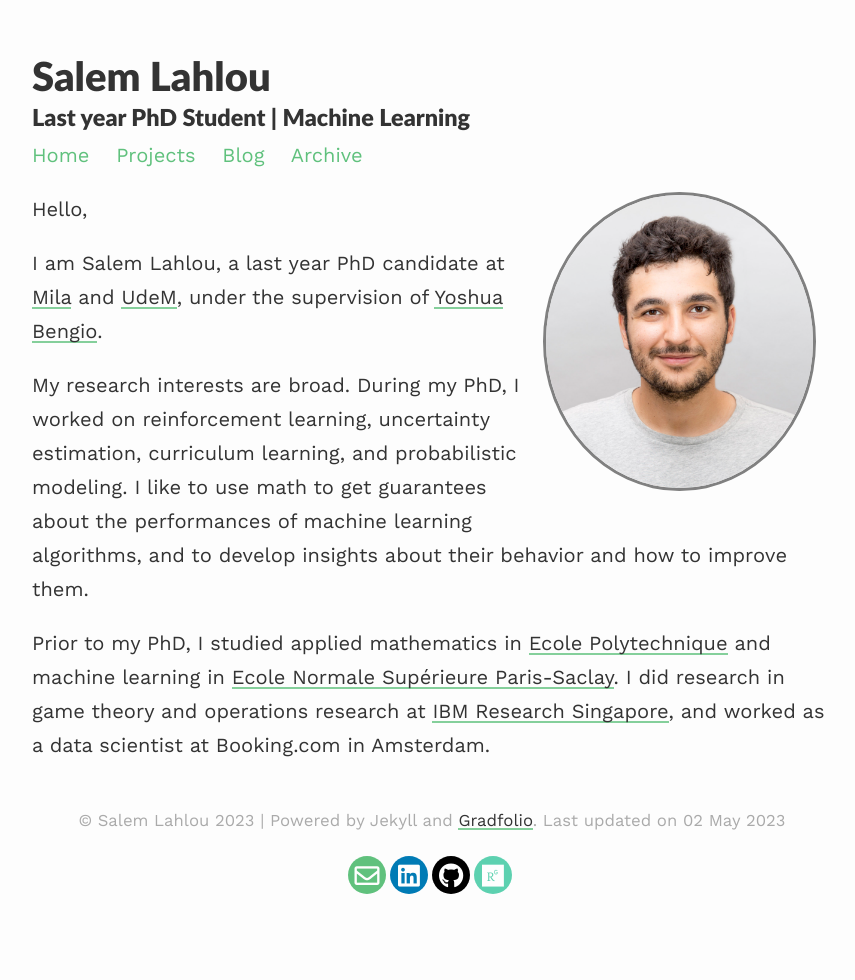
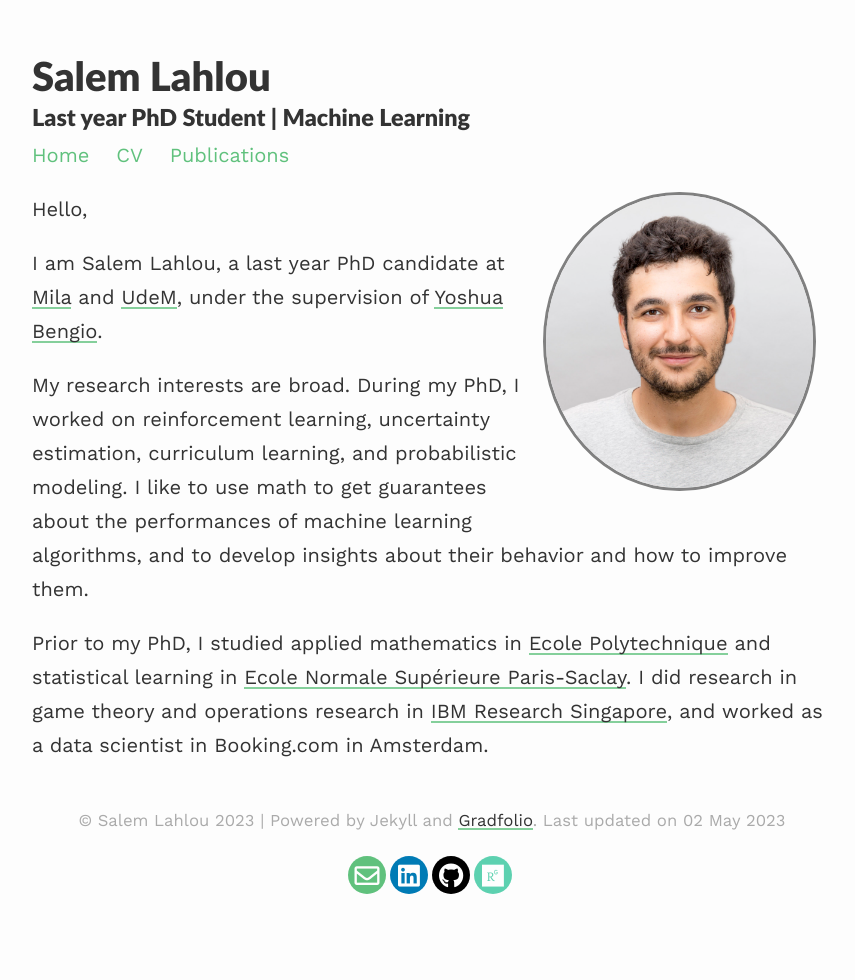
Before and after one commit to saleml/saleml.github.io, a Jekyll site: the page built from index.md, in a window 1280 px wide. Shown: the whole page, without its empty margins (208-1063 px from the left). Built offline with Jekyll 4.4.1, drawn with Linux system fonts in a browser that asks for light colours; nearby versions of some CDN libraries.

Commit message:
add cv/pubs

```diff
--- a/_includes/navigation.html
+++ b/_includes/navigation.html
@@ -1,6 +1,8 @@
 <div class="links scroll">
         <a href="{{site.baseurl}}/">Home</a>
-        <a href="{{site.baseurl}}/projects/">Projects</a>
+        <a href="{{site.baseurl}}/cv/cv.pdf" target=”_blank”>CV</a>
+        <a href="https://scholar.google.com/citations?user=xLSkCrIAAAAJ&hl=fr&oi=ao" target=”_blank”>Publications</a>
+        <!-- <a href="{{site.baseurl}}/projects/">Projects</a>
         <a href="{{site.baseurl}}/blog/">Blog</a>
-        <a href="{{site.baseurl}}/archive/">Archive</a>
+        <a href="{{site.baseurl}}/archive/">Archive</a> -->
 </div>
--- a/index.md
+++ b/index.md
@@ -13,4 +13,4 @@ I am Salem Lahlou, a last year PhD candidate at [Mila](https://mila.quebec/en/){
 
 My research interests are broad. During my PhD, I worked on reinforcement learning, uncertainty estimation, curriculum learning, and probabilistic modeling. I like to use math to get guarantees about the performances of machine learning algorithms, and to develop insights about their behavior and how to improve them.
 
-Prior to my PhD, I studied applied mathematics in [Ecole Polytechnique](https://www.polytechnique.edu/){:target="_blank"} and machine learning in [Ecole Normale Supérieure Paris-Saclay](https://ens-paris-saclay.fr/){:target="_blank"}. I did research in game theory and operations research at [IBM Research Singapore](https://researcher.watson.ibm.com/researcher/view_group.php?id=8131){:target="_blank"}, and worked as a data scientist at Booking.com in Amsterdam.
+Prior to my PhD, I studied applied mathematics in [Ecole Polytechnique](https://www.polytechnique.edu/){:target="_blank"} and statistical learning in [Ecole Normale Supérieure Paris-Saclay](https://ens-paris-saclay.fr/){:target="_blank"}. I did research in game theory and operations research in [IBM Research Singapore](https://researcher.watson.ibm.com/researcher/view_group.php?id=8131){:target="_blank"}, and worked as a data scientist in Booking.com in Amsterdam.
```
Also changed, not shown: 1 other file.
